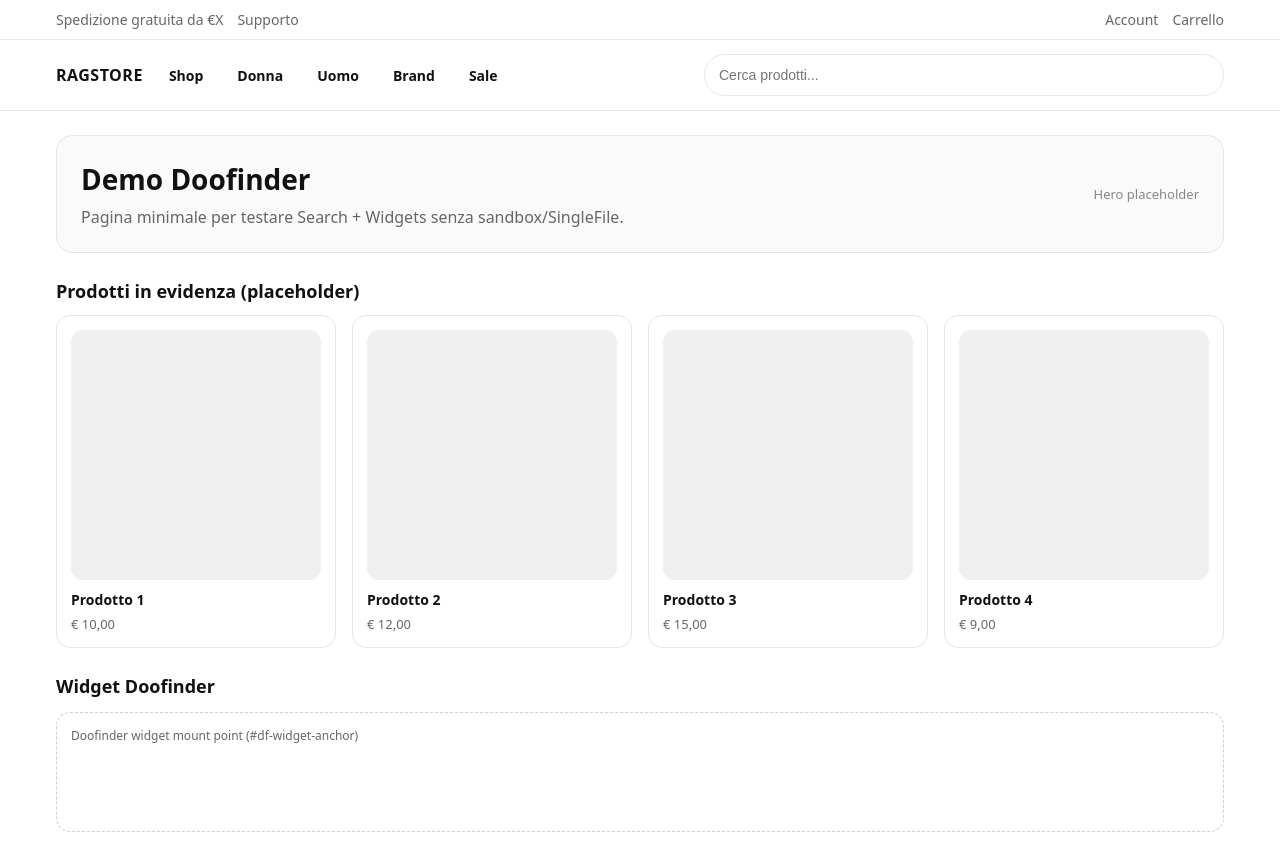
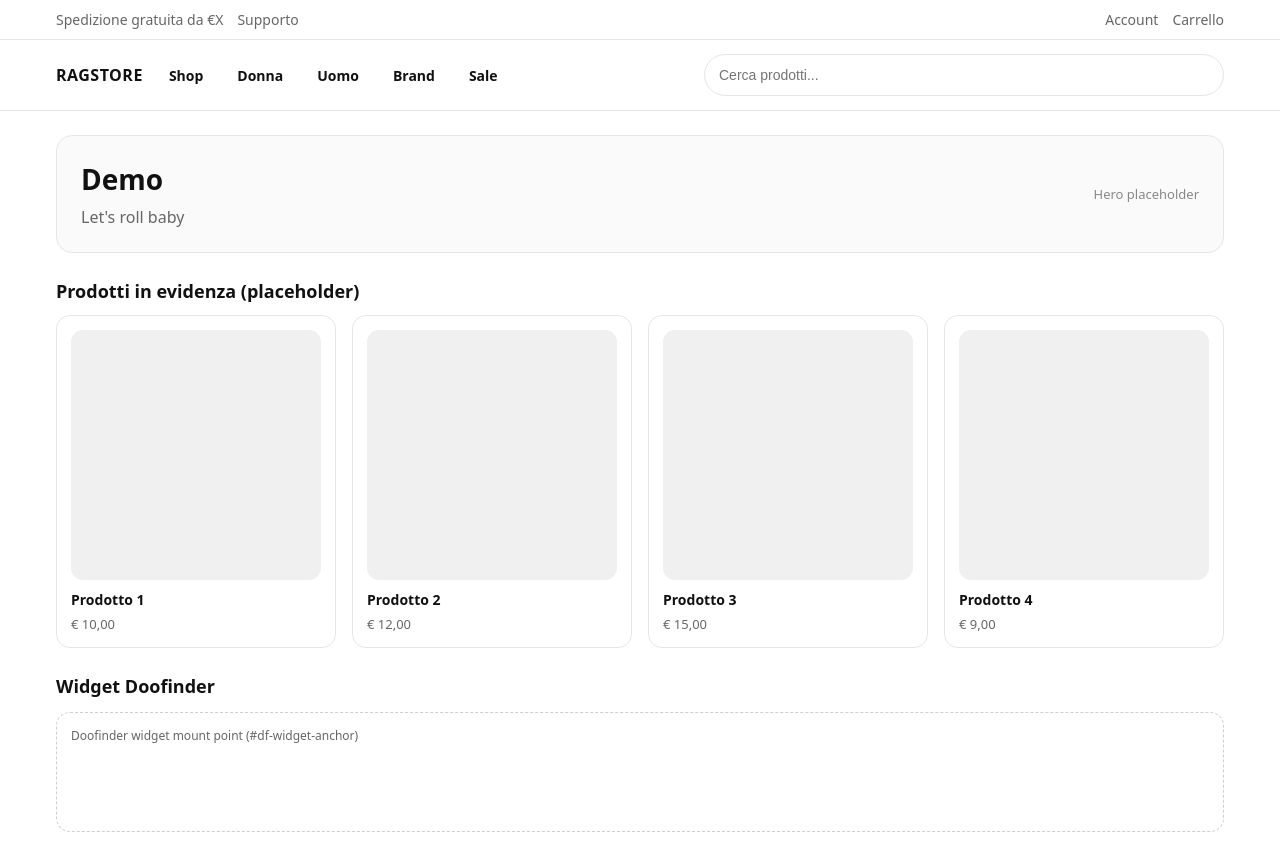
Before and after one commit to frankdoof/prestashop, a plain HTML site: page index.html in a window 1280 px wide. Drawn offline with Linux system fonts and the light colour scheme.

Commit message:
Update index.html

```diff
--- a/index.html
+++ b/index.html
@@ -3,9 +3,9 @@
 <head>
   <meta charset="utf-8" />
   <meta name="viewport" content="width=device-width, initial-scale=1" />
-  <title>Demo Doofinder — Ragstore-like</title>
+  <title>Sito Demo</title>
 
-  <!-- CSS minimale per layout "simile" -->
+  <!-- Let's Roll Baby -->
   <style>
     :root{
       --max: 1200px;
@@ -98,7 +98,6 @@
     }
   </style>
 
-  <!-- Doofinder (mettilo qui con DEFER: niente async, evita timing) -->
   <script src="https://eu1-config.doofinder.com/2.x/32959568-3cb3-4a7c-84ec-068957a83b2d.js" defer></script>
 </head>
 
@@ -147,8 +146,8 @@
     <div class="container">
       <section class="hero">
         <div>
-          <h1>Demo Doofinder</h1>
-          <p>Pagina minimale per testare Search + Widgets senza sandbox/SingleFile.</p>
+          <h1>Demo</h1>
+          <p>Let's roll baby</p>
         </div>
         <div style="color:#888;font-size:13px">Hero placeholder</div>
       </section>
```
